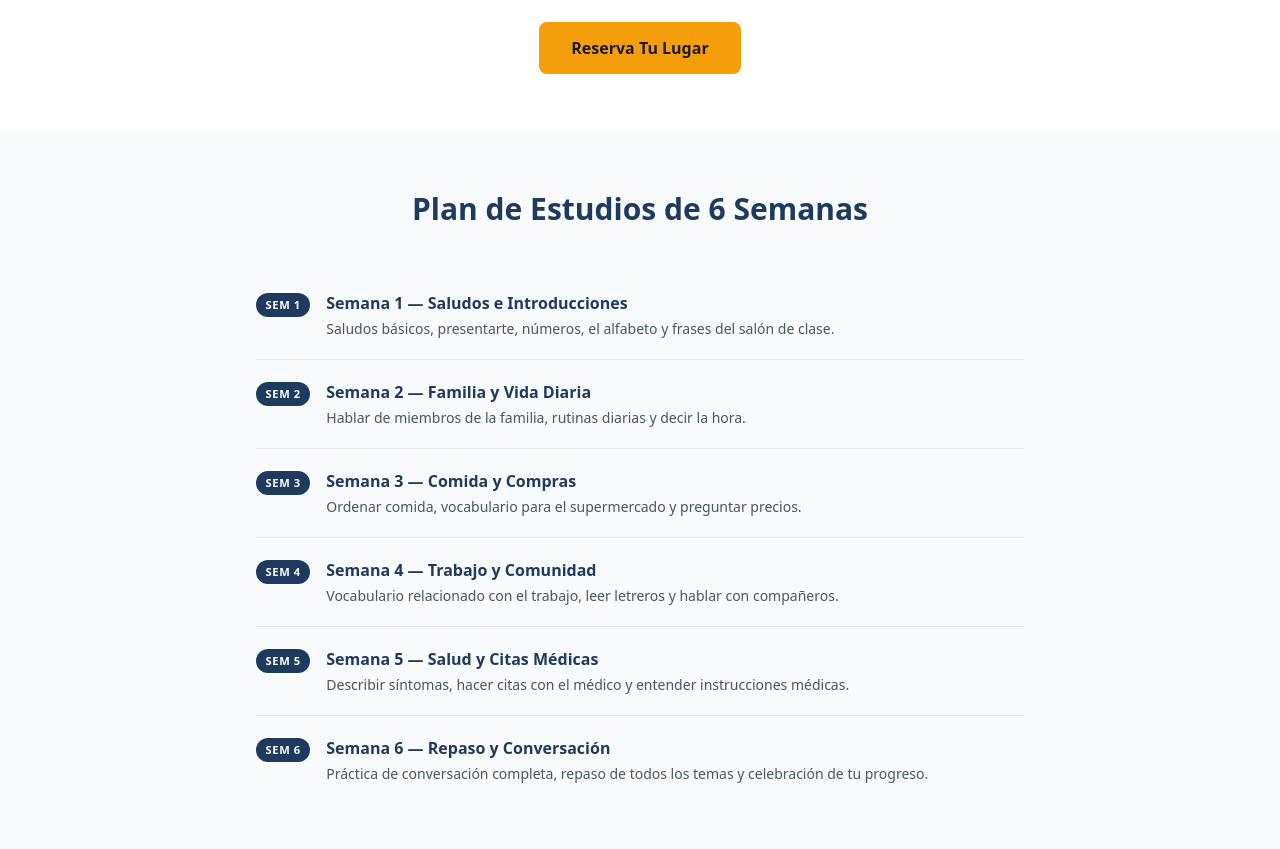
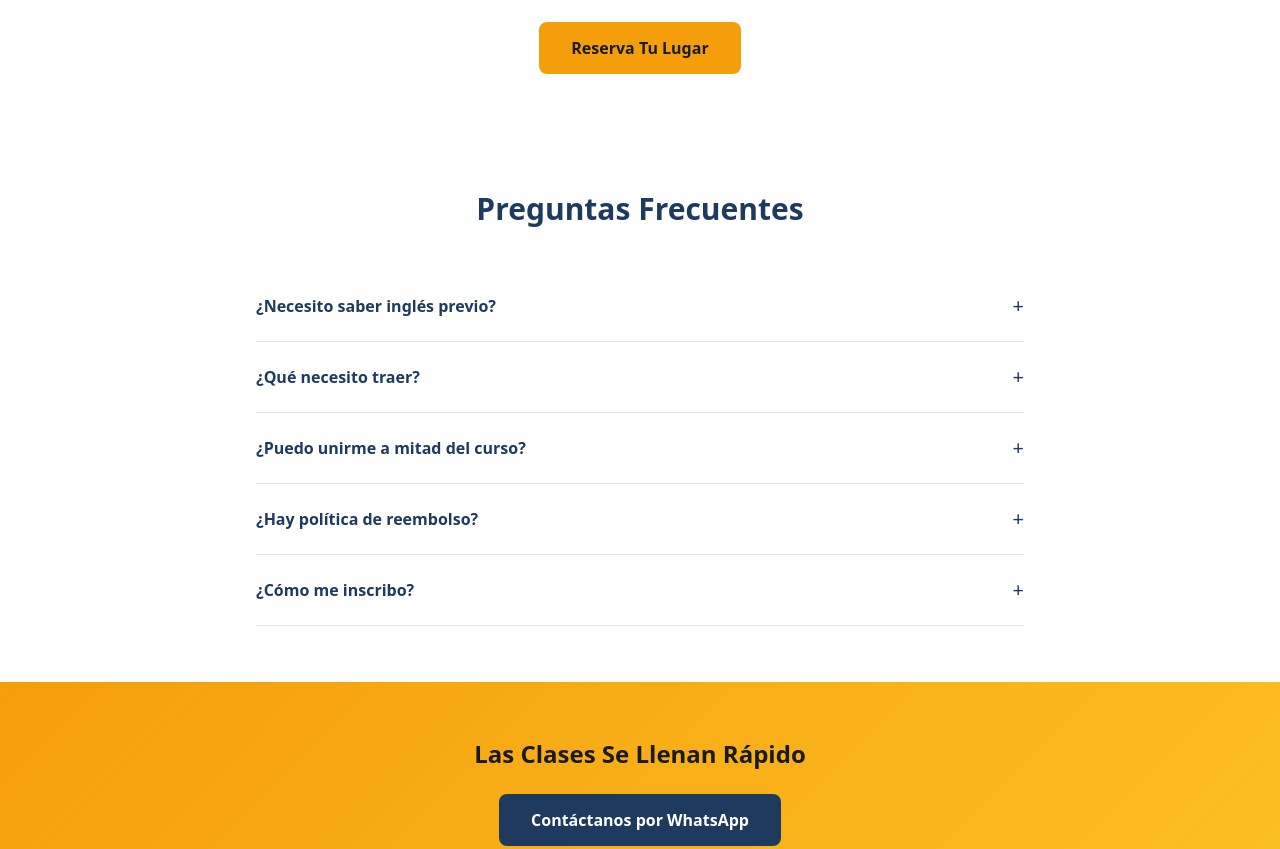
Before and after one commit to vicfer00/hablagood, a plain HTML site: page program.html in a window 1280 px wide. Shown: the part 800-1649 px from the top of the page. Drawn offline with nearby package versions, Linux system fonts and the light colour scheme.

Commit message:
removed the program description since there is no curriculum yet

```diff
--- a/locales/es.json
+++ b/locales/es.json
@@ -72,19 +72,6 @@
     "schedule_value": "Lun, Mié y Jue · 7:00–8:00 PM",
     "location_label": "Plataforma",
     "location_value": "En línea por Zoom",
-    "curriculum_heading": "Plan de Estudios de 6 Semanas",
-    "week1_title": "Semana 1 — Saludos e Introducciones",
-    "week1_text": "Saludos básicos, presentarte, números, el alfabeto y frases del salón de clase.",
-    "week2_title": "Semana 2 — Familia y Vida Diaria",
-    "week2_text": "Hablar de miembros de la familia, rutinas diarias y decir la hora.",
-    "week3_title": "Semana 3 — Comida y Compras",
-    "week3_text": "Ordenar comida, vocabulario para el supermercado y preguntar precios.",
-    "week4_title": "Semana 4 — Trabajo y Comunidad",
-    "week4_text": "Vocabulario relacionado con el trabajo, leer letreros y hablar con compañeros.",
-    "week5_title": "Semana 5 — Salud y Citas Médicas",
-    "week5_text": "Describir síntomas, hacer citas con el médico y entender instrucciones médicas.",
-    "week6_title": "Semana 6 — Repaso y Conversación",
-    "week6_text": "Práctica de conversación completa, repaso de todos los temas y celebración de tu progreso.",
     "faq_heading": "Preguntas Frecuentes",
     "faq1_q": "¿Necesito saber inglés previo?",
     "faq1_a": "No. Este curso está diseñado para principiantes completos. Todas las instrucciones se dan en inglés y español.",
--- a/program.html
+++ b/program.html
@@ -90,64 +90,6 @@
 
         <div class="mt-8 text-center">
           <a href="https://wa.me/14693282919?text=Hola%2C%20me%20interesa%20el%20programa%20de%20ingl%C3%A9s" class="btn-accent" data-i18n="pricing.cta">Reserva Tu Lugar</a>
-        </div>
-      </div>
-    </section>
-
-    <!-- ── Curriculum ──────────────────────────────────────── -->
-    <section class="py-14 px-4 bg-gray-50">
-      <div class="max-w-3xl mx-auto">
-        <h2 class="section-heading" data-i18n="program.curriculum_heading">Plan de Estudios de 8 Semanas</h2>
-        <div>
-
-          <div class="week-item">
-            <span class="week-badge">Sem 1</span>
-            <div>
-              <p class="font-semibold" style="color:var(--color-primary)" data-i18n="program.week1_title">Semana 1 — Saludos e Introducciones</p>
-              <p class="text-sm text-gray-600 mt-1" data-i18n="program.week1_text">Saludos básicos, presentarte, números, el alfabeto y frases del salón de clase.</p>
-            </div>
-          </div>
-
-          <div class="week-item">
-            <span class="week-badge">Sem 2</span>
-            <div>
-              <p class="font-semibold" style="color:var(--color-primary)" data-i18n="program.week2_title">Semana 2 — Familia y Vida Diaria</p>
-              <p class="text-sm text-gray-600 mt-1" data-i18n="program.week2_text">Hablar de miembros de la familia, rutinas diarias y decir la hora.</p>
-            </div>
-          </div>
-
-          <div class="week-item">
-            <span class="week-badge">Sem 3</span>
-            <div>
-              <p class="font-semibold" style="color:var(--color-primary)" data-i18n="program.week3_title">Semana 3 — Comida y Compras</p>
-              <p class="text-sm text-gray-600 mt-1" data-i18n="program.week3_text">Ordenar comida, vocabulario para el supermercado y preguntar precios.</p>
-            </div>
-          </div>
-
-          <div class="week-item">
-            <span class="week-badge">Sem 4</span>
-            <div>
-              <p class="font-semibold" style="color:var(--color-primary)" data-i18n="program.week4_title">Semana 4 — Trabajo y Comunidad</p>
-              <p class="text-sm text-gray-600 mt-1" data-i18n="program.week4_text">Vocabulario relacionado con el trabajo, leer letreros y hablar con compañeros.</p>
-            </div>
-          </div>
-
-          <div class="week-item">
-            <span class="week-badge">Sem 5</span>
-            <div>
-              <p class="font-semibold" style="color:var(--color-primary)" data-i18n="program.week5_title">Semana 5 — Salud y Citas Médicas</p>
-              <p class="text-sm text-gray-600 mt-1" data-i18n="program.week5_text">Describir síntomas, hacer citas con el médico y entender instrucciones médicas.</p>
-            </div>
-          </div>
-
-          <div class="week-item" style="border-bottom:none">
-            <span class="week-badge">Sem 6</span>
-            <div>
-              <p class="font-semibold" style="color:var(--color-primary)" data-i18n="program.week6_title">Semana 6 — Repaso y Conversación</p>
-              <p class="text-sm text-gray-600 mt-1" data-i18n="program.week6_text">Práctica de conversación completa, repaso de todos los temas y celebración de tu progreso.</p>
-            </div>
-          </div>
-
         </div>
       </div>
     </section>
```
Also changed, not shown: locales/en.json (+0 -13 lines).
